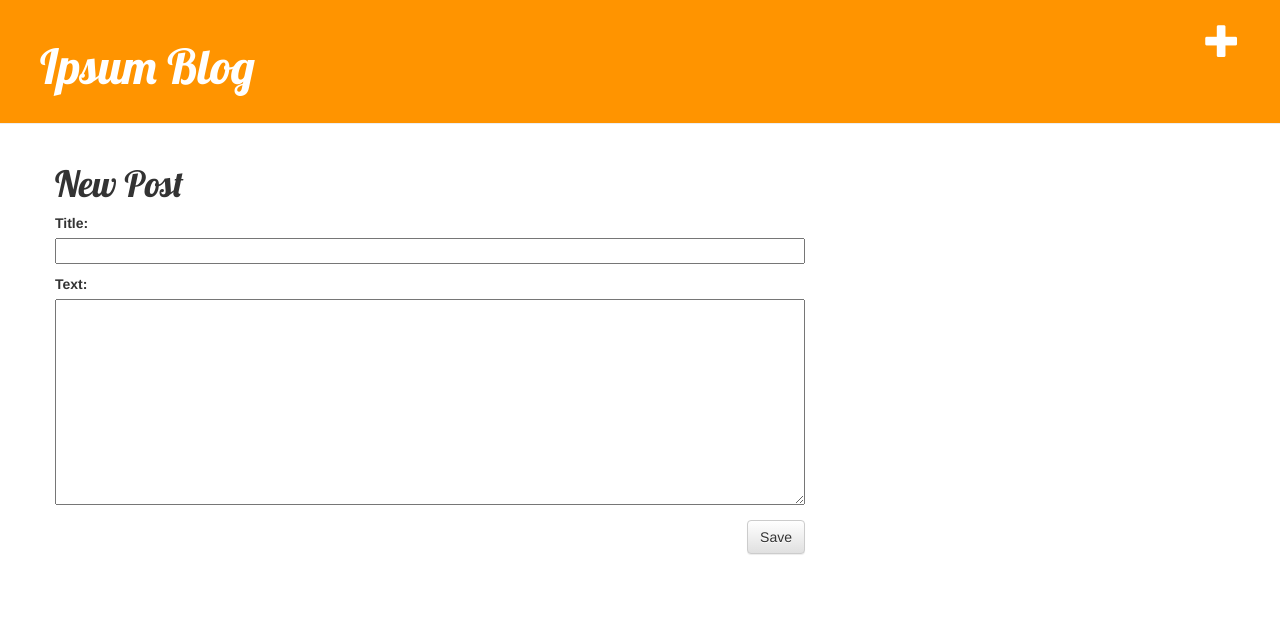
After one commit to erikrod/ipsum-blog, a Django app: page /post/new/ in a window 1280 px wide. The commit adds this page. Shown: the top 623 px of the page. Run offline with Django 3.2, Linux system fonts and the light colour scheme; some libraries are stand-ins or nearby versions.

Commit message:
Added a view to edit posts.

```diff
--- /dev/null
+++ b/blog/forms.py
@@ -0,0 +1,8 @@
+from django import forms
+from .models import Post
+
+class PostForm(forms.ModelForm):
+
+	class Meta:
+		model = Post
+		fields = ('title', 'text')
--- a/blog/templates/blog/base.html
+++ b/blog/templates/blog/base.html
@@ -10,7 +10,15 @@
 </head>
 <body>
 	<div class="page-header">
-		<h1><a href="/">Ipsum Blog</a></h1>
+		<div class="row">
+			<div class="col-md-10 col-xs-10">
+				<h1><a href="/">Ipsum Blog</a></h1>
+			</div>
+			<div class="col-md-2 col-xs-2">
+				<a href="{% url 'blog.views.post_new' %}" class="top-menu"><span class="glyphicon glyphicon-plus" data-toggle="tooltip" data-placement="left" title="New Post"></span></a>
+			</div>
+		</div>
+
 	</div>
 
 	<div class="content container">
--- a/blog/templates/blog/post_detail.html
+++ b/blog/templates/blog/post_detail.html
@@ -7,6 +7,7 @@
 				{{ post.published_date }}
 			</div>
 		{% endif %}
+		<a href="{% url 'blog.views.post_edit' pk=post.pk %}"><span class="glyphicon glyphicon-pencil" data-toggle="tooltip" data-placement="left" title="Edit Post"></span></a>
 		<h1>{{ post.title }}</h1>
 		<p>{{ post.text|linebreaks }}</p>
 	</div>
--- /dev/null
+++ b/blog/templates/blog/post_edit.html
@@ -0,0 +1,10 @@
+{% extends "blog/base.html" %}
+
+{% block content %}
+	<h1>New Post</h1>
+	<form method="POST" class="post-form">
+		{% csrf_token %}
+		{{ form.as_p }}
+		<button type="submit" class="btn btn-default save">Save</button>
+	</form>
+{% endblock %}
--- a/blog/urls.py
+++ b/blog/urls.py
@@ -4,4 +4,6 @@ from . import views
 urlpatterns = [
 	url(r'^$', views.post_list),
 	url(r'^post/(?P<pk>[0-9]+)/$', views.post_detail),
+	url(r'^post/new/$', views.post_new, name='post_new'),
+	url(r'^post/(?P<pk>[0-9]+)/edit/$', views.post_edit, name='post_edit'),
 ]
--- a/blog/views.py
+++ b/blog/views.py
@@ -1,6 +1,7 @@
-from django.shortcuts import render, get_object_or_404
+from django.shortcuts import render, get_object_or_404, redirect
 from django.utils import timezone
 from .models import Post
+from .forms import PostForm
 
 # Create your views here.
 def post_list(request):
@@ -10,3 +11,28 @@ def post_list(request):
 def post_detail(request, pk):
 	post = get_object_or_404(Post, pk=pk)
 	return render(request, 'blog/post_detail.html', {'post': post})
+
+def post_new(request):
+	if request.method == 'POST':
+		form = PostForm(request.POST)
+		if form.is_valid():
+			post = form.save(commit=False)
+			post.author = request.user
+			post.save()
+			return redirect('blog.views.post_detail', pk=post.pk)
+	else:
+		form = PostForm()
+	return render(request, 'blog/post_edit.html', {'form': form})
+
+def post_edit(request, pk):
+	post = get_object_or_404(Post, pk=pk)
+	if request.method == 'POST':
+		form = PostForm(request.POST, instance=post)
+		if form.is_valid():
+			post = form.save(commit=False)
+			post.author = request.user
+			post.save()
+			return redirect('blog.views.post_detail', pk=post.pk)
+	else:
+		form = PostForm(instance=post)
+	return render(request, 'blog/post_edit.html', {'form': form})
```
